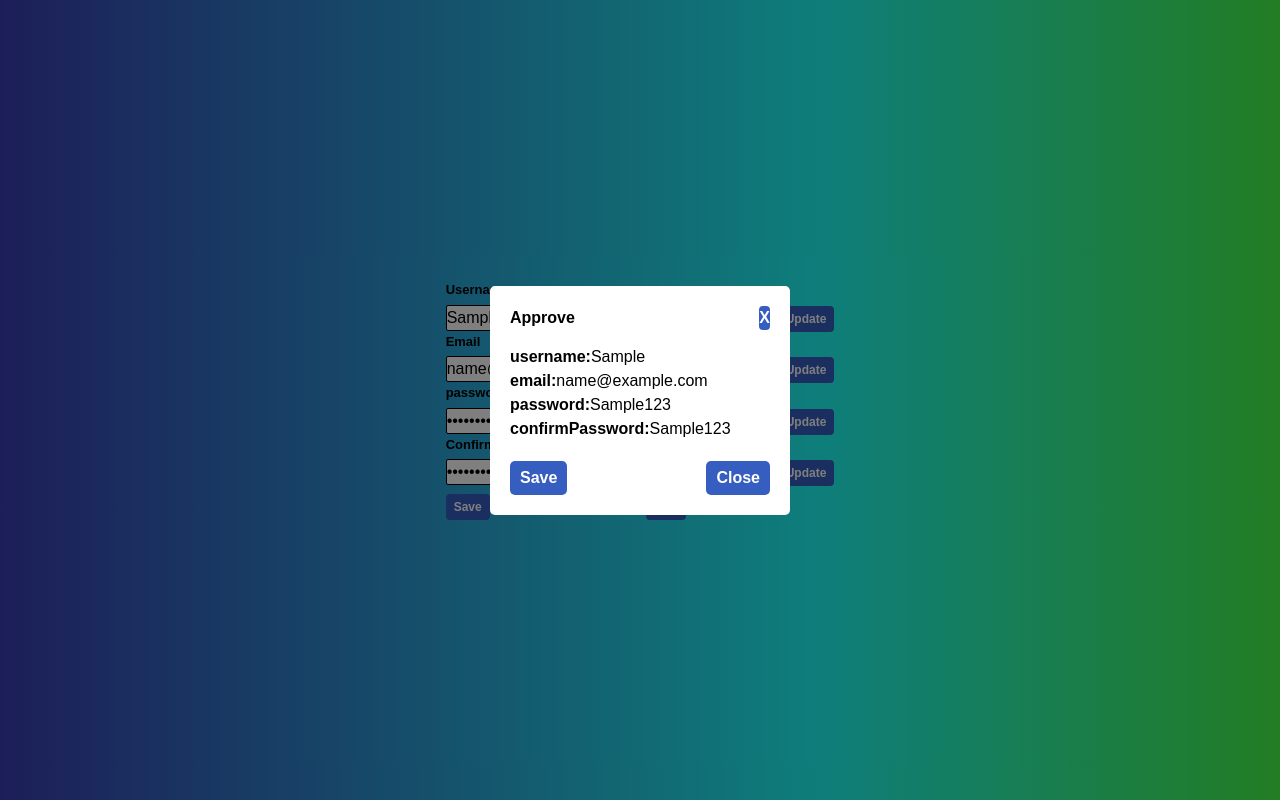
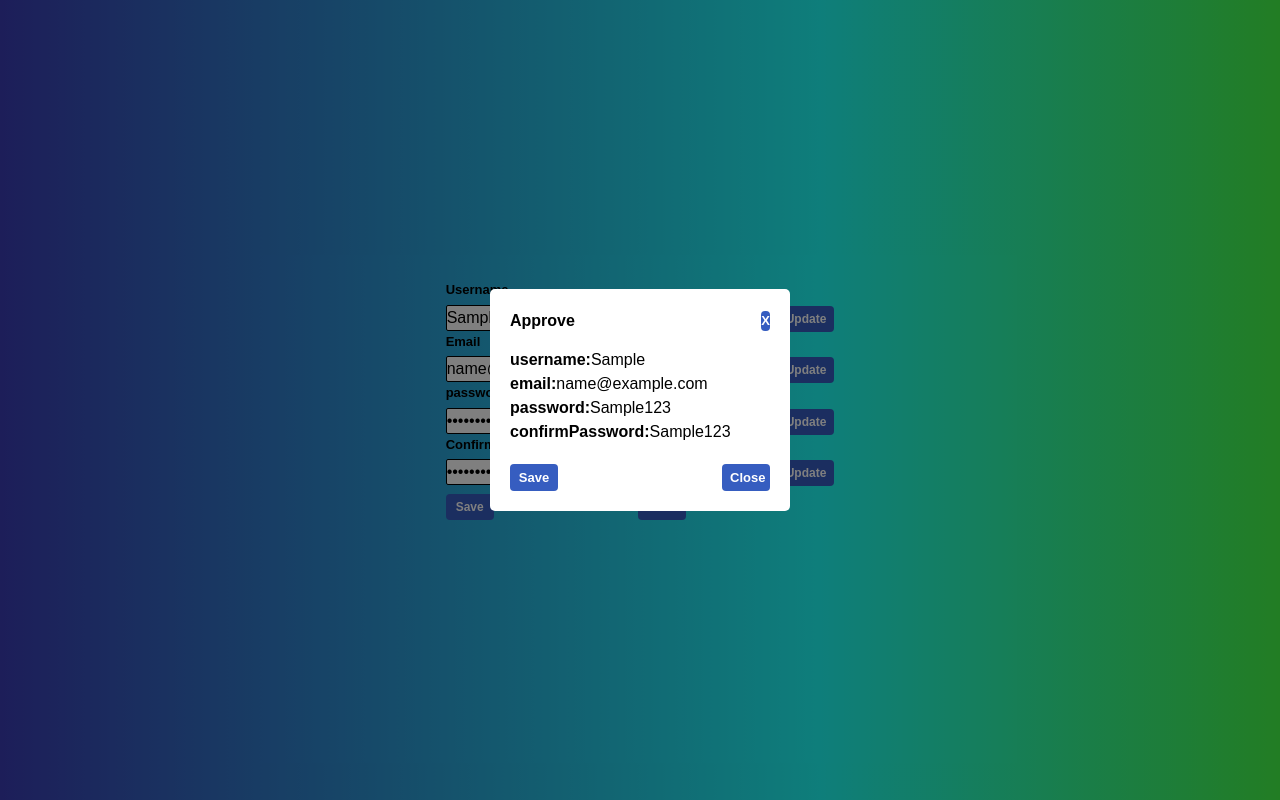
Before and after one commit to erkan4534/dynamic_form, a React (Vite) app: page / in a window 1280 px wide. Both pictures are taken after typing "Sample", "name@example.com", "Sample123", "Sample123" into the empty fields and a click on the button "Save". Built offline with nearby package versions, Linux system fonts and the light colour scheme.

Commit message:
modal prepare

```diff
--- a/src/components/FormInput.jsx
+++ b/src/components/FormInput.jsx
@@ -78,14 +78,14 @@ const FormInput = () => {
           <button
             type="button"
             onClick={saveForm}
-            className="btn-submit bg-[#365DC0] hover:bg-blue-700 text-white font-bold py-1 px-2 rounded w-50"
+            className="btn-submit bg-[#365DC0] hover:bg-blue-700 text-white font-bold py-1 px-2 rounded w-12"
           >
             Save
           </button>
           <button
             onClick={openForm}
             type="button"
-            className="btn_add bg-[#365DC0] hover:bg-blue-700 text-white font-bold py-1 px-2 rounded w-50"
+            className="btn_add bg-[#365DC0] hover:bg-blue-700 text-white font-bold py-1 px-2 rounded w-12"
           >
             Add
           </button>
--- a/src/components/FormInputModal.jsx
+++ b/src/components/FormInputModal.jsx
@@ -61,8 +61,17 @@ const FormInputModal = ({
           ))}
 
           <div className="button-container">
-            <button className="submit-btn">Save</button>
-            <button className="bottom-btn" onClick={closeModal}>
+            <button
+              className="submit-btn bg-[#365DC0] hover:bg-blue-700
+               text-white font-bold py-1 px-2 rounded w-12"
+            >
+              Save
+            </button>
+            <button
+              className="bottom-btn bg-[#365DC0] hover:bg-blue-700
+              text-white font-bold py-1 px-2 rounded w-12"
+              onClick={closeModal}
+            >
               Close
             </button>
           </div>
--- a/src/components/ModalForm.css
+++ b/src/components/ModalForm.css
@@ -38,6 +38,7 @@
   background-color: #365dc0;
   color: white;
   border-radius: 4px;
+  font-size: 13px;
 }
 
 .form-group {
@@ -72,6 +73,7 @@ input {
   border-radius: 5px;
   cursor: pointer;
   font-weight: bold;
+  font-size: 13px;
 }
 
 .submit-btn:hover,
--- a/src/components/ModalForm.jsx
+++ b/src/components/ModalForm.jsx
@@ -193,8 +193,13 @@ const ModalForm = ({
           </div>
 
           <div className="button-container">
-            <button className="submit-btn">Save</button>
-            <button className="bottom-btn" onClick={closeModal}>
+            <button className="submit-btn bg-[#365DC0] hover:bg-blue-700 text-white font-bold py-1 px-2 rounded w-12">
+              Save
+            </button>
+            <button
+              className="bottom-btn bg-[#365DC0] hover:bg-blue-700 text-white font-bold py-1 px-2 rounded w-12"
+              onClick={closeModal}
+            >
               Close
             </button>
           </div>
```
